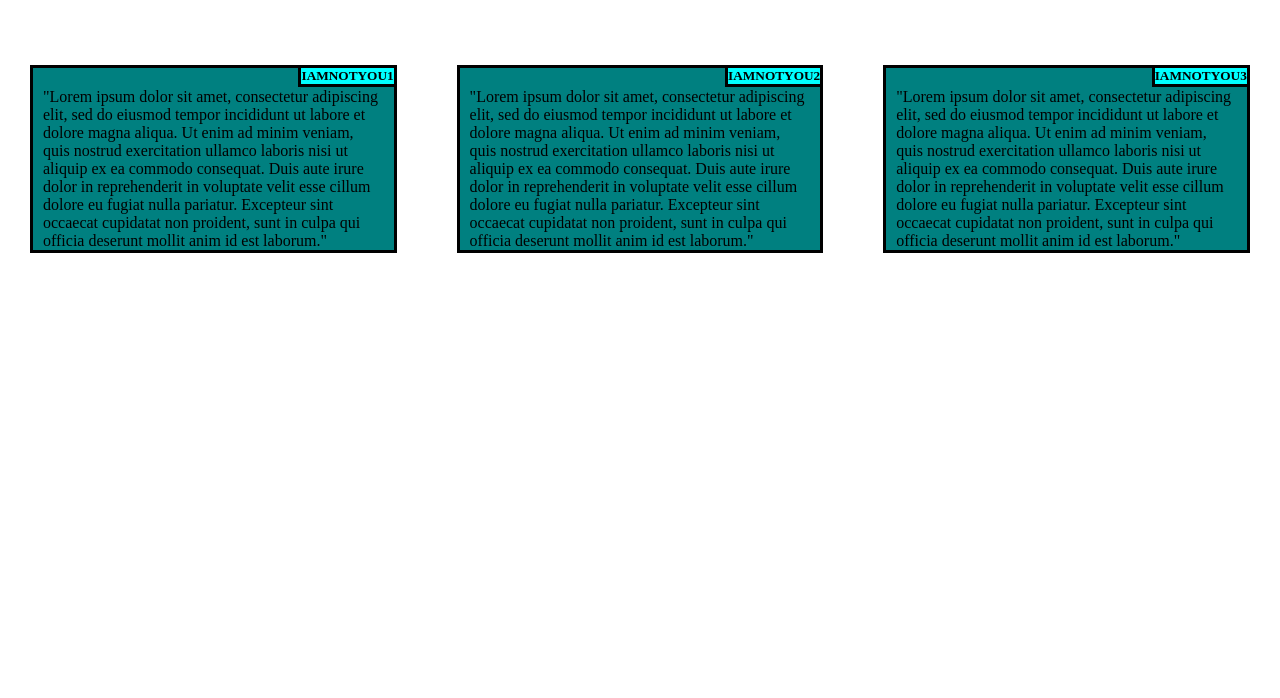
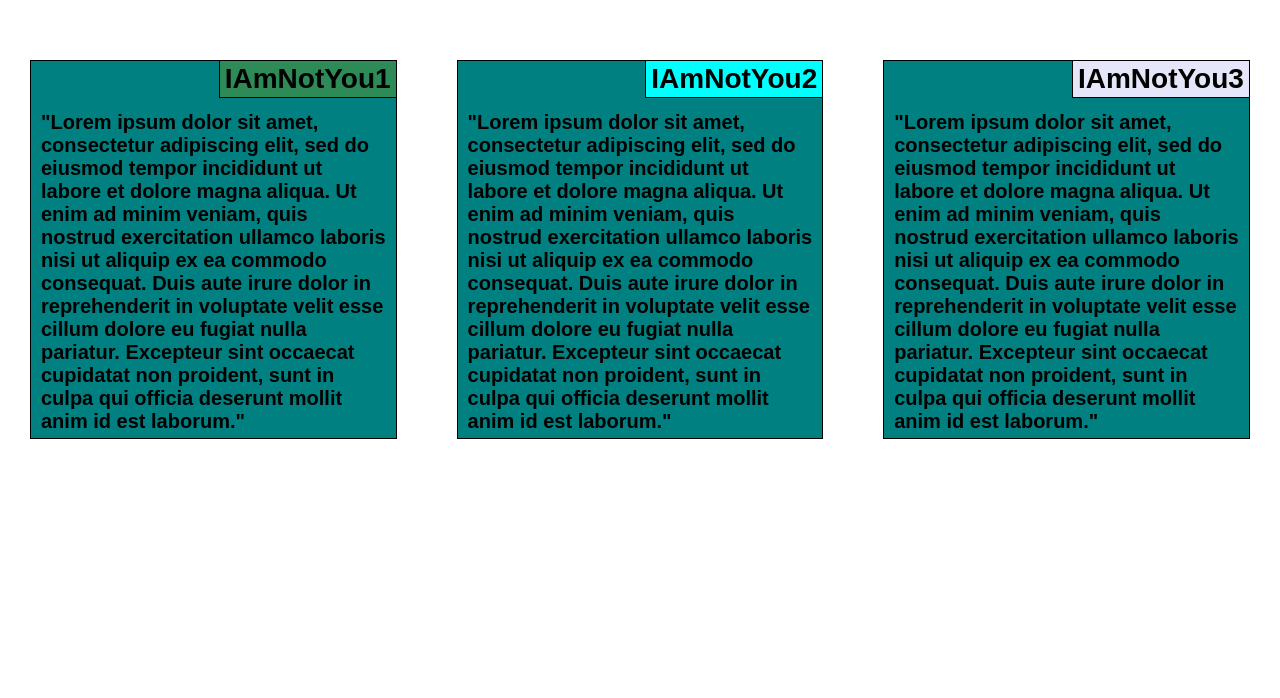
Before and after one commit to Valord01/WDS, a plain HTML site: page Mod2/index.html in a window 1280 px wide. Shown: the part 102-800 px from the top of the page. Drawn offline with Linux system fonts and the light colour scheme.

Commit message:
minor upgrades based on optional requirements

```diff
--- a/Mod2/css/mycss.css
+++ b/Mod2/css/mycss.css
@@ -2,34 +2,51 @@
 
 *{  box-sizing: border-box;
     margin: 0;
-    padding: 0;;
+    padding: 0;
+    font-family: Arial, Helvetica, sans-serif;
+    font-weight: 600;
 }
 
 .pad{
     background-color: teal;
     position: relative;
-    border: black solid 3px;
+    border: black solid 1px;
     margin: 30px;
 
 }
 h1{
     text-align: center;
     margin: 50px;
+    font-size: 1.75em;
 }
+.i1{
+    background-color: cyan;
+}
+.i2{
+    background-color: lavender
+}
+.i{
+background-color: seagreen;
+}
+h6{
 
-h5{
-   background-color: cyan;
-   border: black solid 3px;
+   border: black solid 1px;
    border-top: 0;
    border-right: 0;
    position: absolute;
    right: 0;
+   padding: 2px;
+   padding-right: 5px;
+   padding-left: 5px;
+   font-size: 1.75em;
 
 }
 p{
-    padding-top: 20px ;
+    padding-top: 50px ;
     padding-left: 10px;
     padding-right: 10px;
+    padding-bottom: 5px;
+    font-size: 1.25em;
 
 
 }
--- a/Mod2/index.html
+++ b/Mod2/index.html
@@ -2,33 +2,32 @@
 <html>
 <head>
     <meta charset='utf-8'>
-    <title>Page Title</title>
+    <title>Mod2</title>
     <meta name='viewport' content='width=device-width, initial-scale=1'>
     <link rel='stylesheet' type='text/css' media='screen' href='css/mycss.css'>
 </head>
 <body>
-<h1>Week 2</h1>
 
+    <h1>Week 2</h1>
 
 <div class="coll colm">
     <div class="pad">
-    <H5>IAMNOTYOU1</H5>
+
+    <H6 class="i" >IAmNotYou1 </H6>
     <p>"Lorem ipsum dolor sit amet, consectetur adipiscing elit, sed do eiusmod tempor incididunt ut labore et dolore magna aliqua. Ut enim ad minim veniam, quis nostrud exercitation ullamco laboris nisi ut aliquip ex ea commodo consequat. Duis aute irure dolor in reprehenderit in voluptate velit esse cillum dolore eu fugiat nulla pariatur. Excepteur sint occaecat cupidatat non proident, sunt in culpa qui officia deserunt mollit anim id est laborum."</p>
 </div>
 </div>
 <div class="coll colm">
     <div class="pad">
-    <H5>IAMNOTYOU2</H5>
+    <H6 class="i1">IAmNotYou2</H6>
     <p>"Lorem ipsum dolor sit amet, consectetur adipiscing elit, sed do eiusmod tempor incididunt ut labore et dolore magna aliqua. Ut enim ad minim veniam, quis nostrud exercitation ullamco laboris nisi ut aliquip ex ea commodo consequat. Duis aute irure dolor in reprehenderit in voluptate velit esse cillum dolore eu fugiat nulla pariatur. Excepteur sint occaecat cupidatat non proident, sunt in culpa qui officia deserunt mollit anim id est laborum."</p>
 </div>
 </div>
 <div class="coll colm1">
     <div class="pad">
-    <H5>IAMNOTYOU3</H5>
+    <H6 class="i2">IAmNotYou3</H6>
     <p>"Lorem ipsum dolor sit amet, consectetur adipiscing elit, sed do eiusmod tempor incididunt ut labore et dolore magna aliqua. Ut enim ad minim veniam, quis nostrud exercitation ullamco laboris nisi ut aliquip ex ea commodo consequat. Duis aute irure dolor in reprehenderit in voluptate velit esse cillum dolore eu fugiat nulla pariatur. Excepteur sint occaecat cupidatat non proident, sunt in culpa qui officia deserunt mollit anim id est laborum."</p>
 </div>
-</div>
-
 
 </body>
 </html>
```
